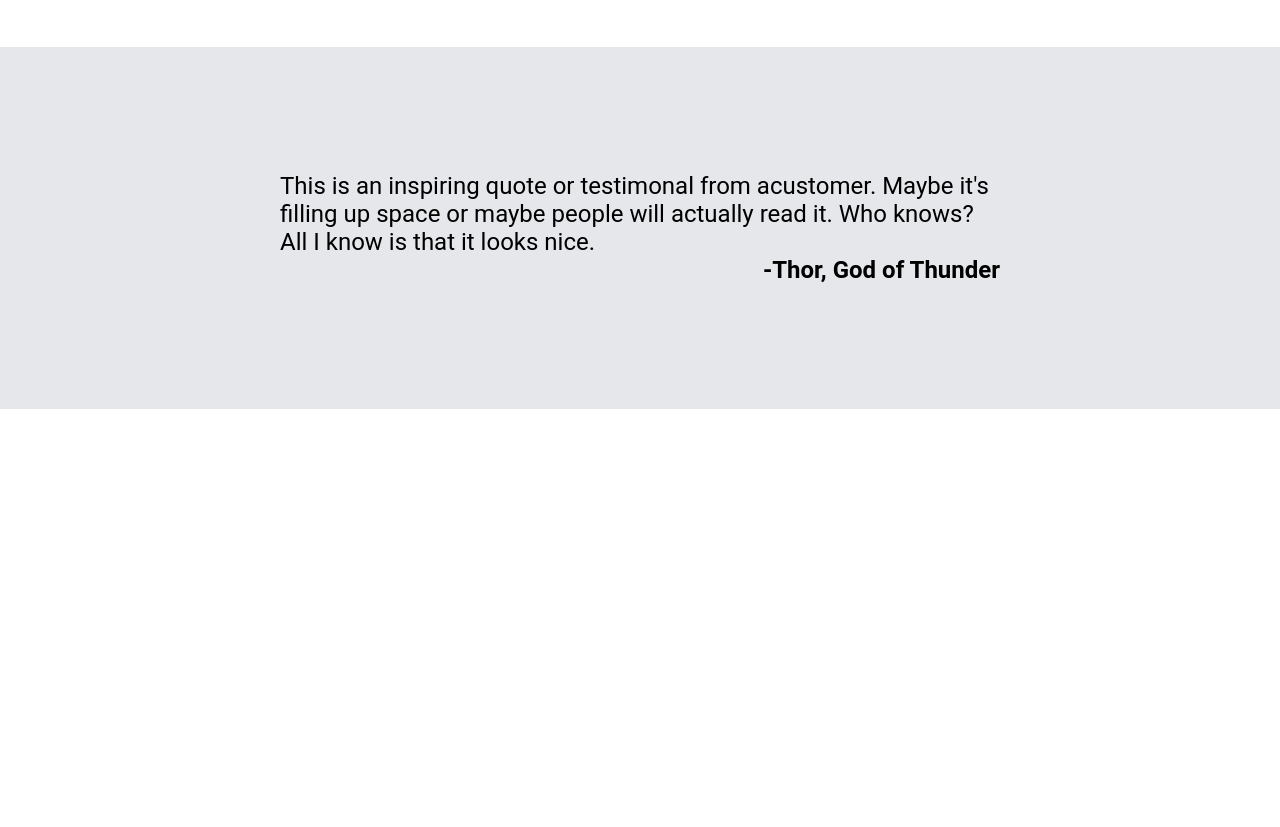
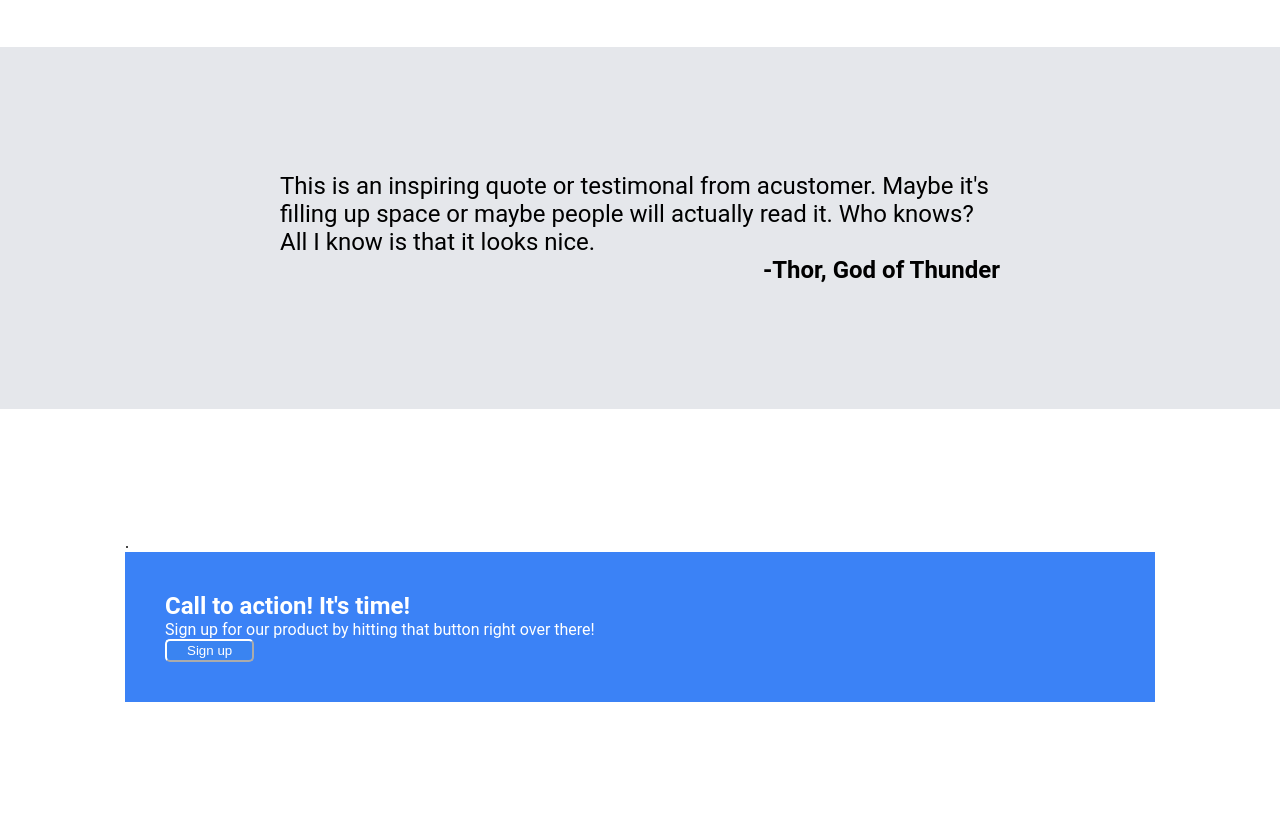
Before and after one commit to dev-Zidxne/Landing-Page-Demo, a plain HTML site: page index.html in a window 1280 px wide. Shown: the part 914-1741 px from the top of the page. Before the commit the page ends 1323 px from the top, so only its background shows below. Drawn offline with Linux system fonts and the light colour scheme.

Commit message:
Added in call to action section with sign up button

```diff
--- a/index.html
+++ b/index.html
@@ -74,6 +74,17 @@
 
 </div>
 
+    <div class="section">.
+
+        <div class="container-box">
+
+
+            <h2>Call to action! It's time!</h2>
+         <p>Sign up for our product by hitting that button right over there!</p>   <button class="bttn-2">Sign up</button>
+        </div>
+
+
+    </div>
 
 
 
--- a/style.css
+++ b/style.css
@@ -160,8 +160,7 @@
     background-color: #e5e7eb;
 
     padding: 125px;
-    justify-content: center;
-align-content: center;
+    align-content: center;
 }
 
 .oop {
@@ -185,3 +184,28 @@ justify-content: center;
     font-weight: 700;
     font-family: 'Roboto', sans-serif;
 }
+
+.section {
+
+    background-color: white;
+    padding: 125px;
+}
+
+.container-box {
+
+    background-color: #3b82f6;
+    color: white;
+    padding: 40px;
+    font-family: 'Roboto', sans-serif;
+
+}
+
+
+
+.bttn-2 {
+    background-color: #3a84f1;
+    border-color: white;
+    color: white;
+    padding: 2px 20px;
+    border-radius: 5px;
+}
```
